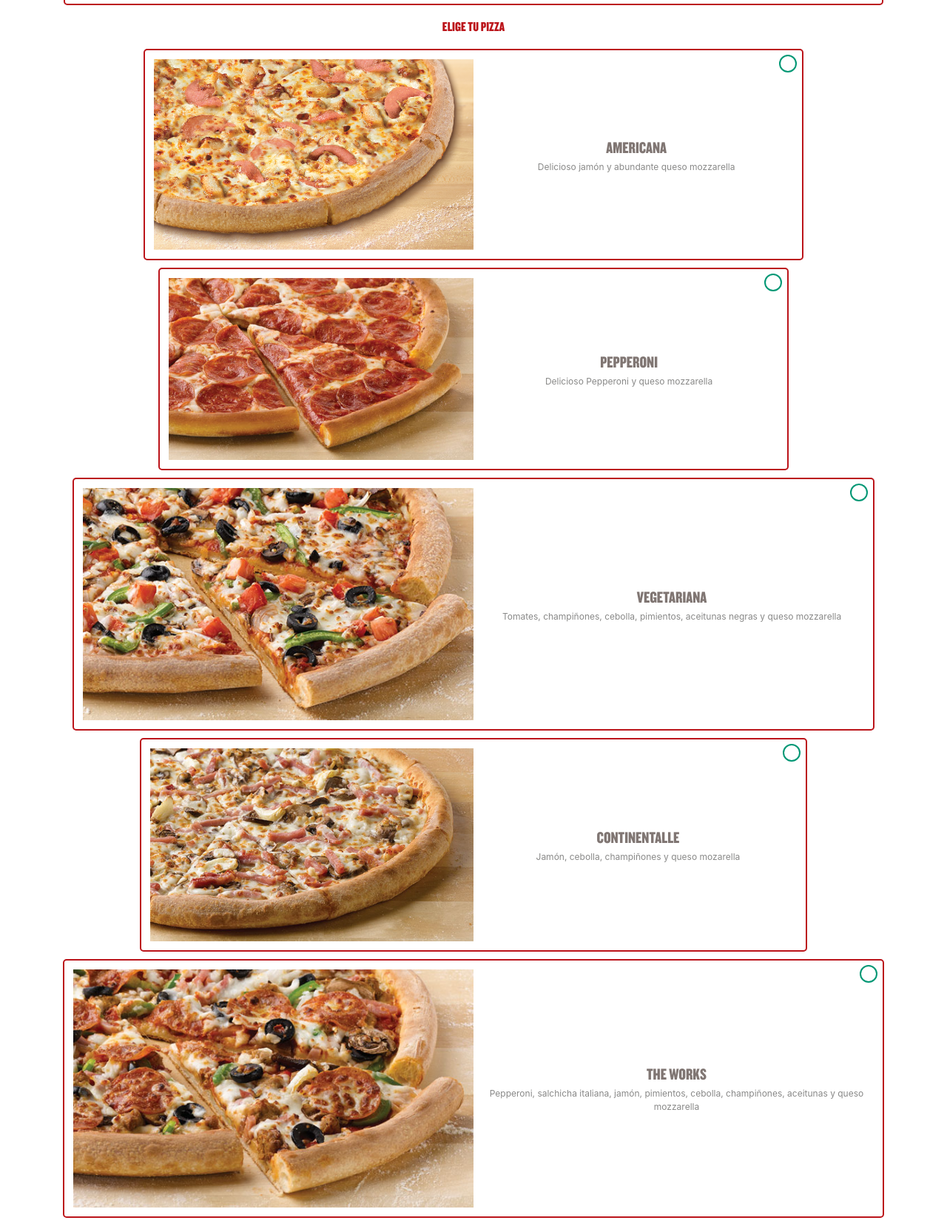
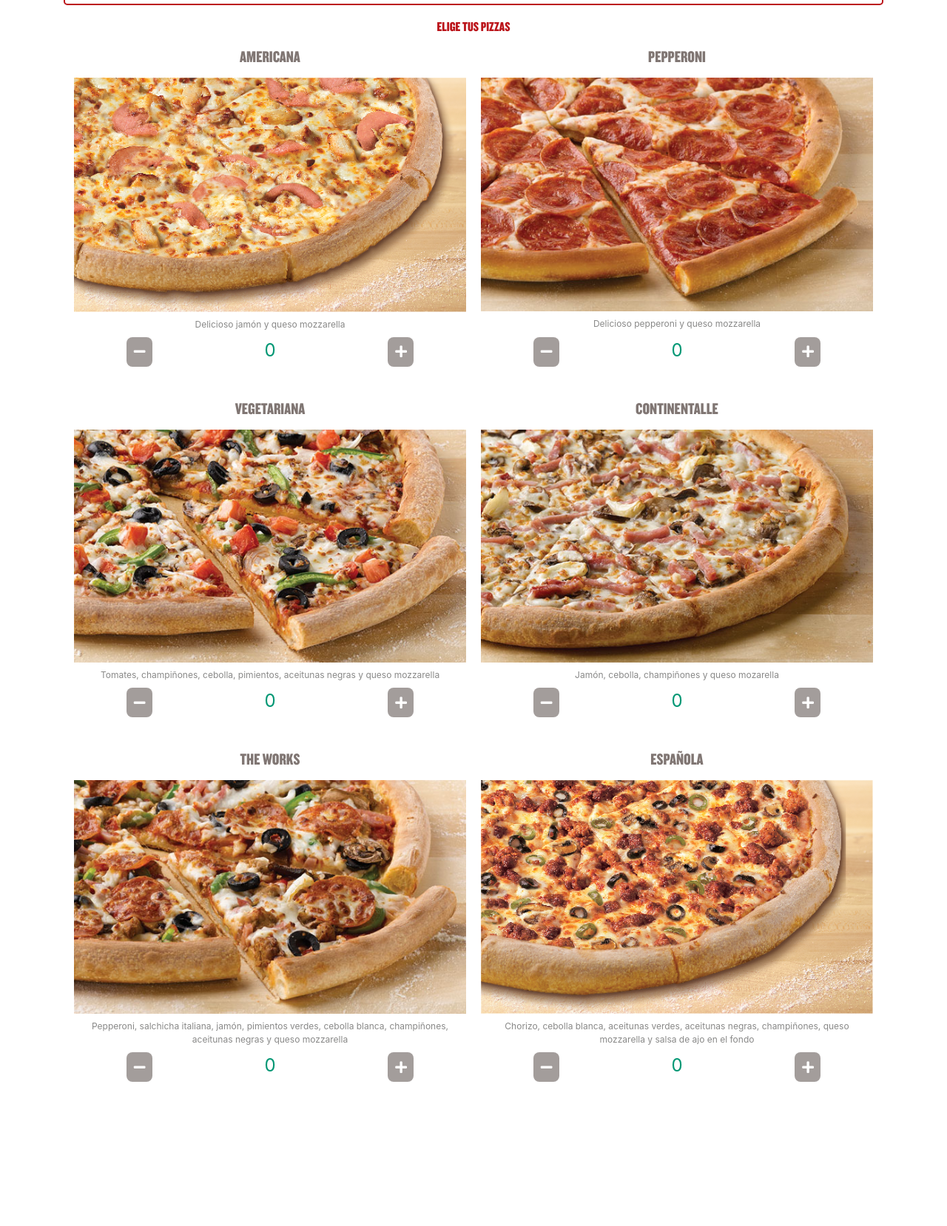
Before and after one commit to carlacentenor/promo-febrero, a website: page src/index.html in a window 1280 px wide. Shown: the part 869-2527 px from the top of the page at 74% size. After the commit the page ends 2403 px from the top, so only its background shows below. Drawn offline with nearby package versions, Linux system fonts and the light colour scheme.

```diff
--- a/src/css/main.css
+++ b/src/css/main.css
@@ -12,10 +12,11 @@
 body {
   margin: 0;
   margin-bottom: 40px;
+
 }
 
 footer {
-  position: absolute;
+  position: fixed;
   bottom: 0;
   width: 100%;
 }
--- a/src/index.html
+++ b/src/index.html
@@ -83,7 +83,7 @@
 
     <div class=" container pizza">
       <div class="text-center mt-3">
-        <p class="mb-0 title-promo-select font--title">1 pizza grande a S/ 39.90</p>
+        <p class="mb-0 title-promo-select font--title">2 pizzas familiares a S/ 69.90</p>
       </div>
       <div class="text-center ">
         <p class="title--grettings font--title mb-0">Te regalamos</p>
@@ -102,104 +102,111 @@
         </div>
       </div>
       <div class="text-center">
-        <p class="font--title title--select-two mb-0">Elige tu pizza</p>
+        <p class="font--title title--select-two mb-0">Elige tus pizzas</p>
       </div>
 
       <!-- Pizzas Grandes -->
-      <div class="container pt-3">
+      <div class="container  pb-3">
 
-        <form id=radiotipo4 class=" text-center">
-          <input type="radio" name="tipo" value="Americana" id="rbamericana" class="text-right" />
-          <label class="pizza-box-radio" for="rbamericana">
-            <div class="row pizza__border--desactive border-preview p-1" id="border-1-americana">
-              <div class="col-6 m-auto pl-2 pt-2 pb-2 pr-0">
-                <img class="img-fluid" src="assets/images/pizzas/americana.png">
+          <div class="row container-pizza pizza-two">
+              <div class="pizza-item">
+                <div>
+                  <div class="title">
+                    <p class="mb-0 pizza__name text-center">Americana</p>
+                  </div>
+                </div>
+                <div><img class="img-fluid" src="assets/images/pizzas/Americana.png"></div>
+                <div>
+                  <p class="pizza--font text-center mb-2 mt-2">Delicioso jamón y queso mozzarella</p>
+                </div>
+                <div class="botones">
+                  <div><button class="decrement pizza__button" "> <i class=" fas fa-minus"></i></button></div>
+                  <div class="text-center pizza__number-span">0</div>
+                  <div><button class="increment pizza__button"><i class="fas fa-plus"></i></button></div>
+                </div>
               </div>
-              <div class="col-6 m-auto">
-                <p class="mb-0 pizza__name text-center">Americana </p>
-                <p class="pizza__name--font text-center mb-0">Delicioso jamón y abundante queso mozzarella</p>
-
+              <div class="pizza-item">
+                <div>
+                  <div class="title">
+                    <p class="mb-0 pizza__name text-center">Pepperoni</p>
+                  </div>
+                </div>
+                <div><img class="img-fluid" src="assets/images/pizzas/pepperoni.jpg"></div>
+                <div>
+                  <p class="pizza--font text-center mb-2 mt-2">Delicioso pepperoni y queso mozzarella</p>
+                </div>
+                <div class="botones">
+                  <div><button class="decrement pizza__button" "> <i class=" fas fa-minus"></i></button></div>
+                  <div class="text-center pizza__number-span">0</div>
+                  <div><button class="increment pizza__button"><i class="fas fa-plus"></i></button></div>
+                </div>
               </div>
+              <div class="pizza-item">
+                    <div>
+                      <div class="title">
+                        <p class="mb-0 pizza__name text-center">Vegetariana</p>
+                      </div>
+                    </div>
+                    <div><img class="img-fluid" src="assets/images/pizzas/vegetariana.jpg"></div>
+                    <div>
+                      <p class="pizza--font text-center mb-2 mt-2">Tomates, champiñones, cebolla, pimientos, aceitunas negras y queso mozzarella</p>
+                    </div>
+                    <div class="botones">
+                      <div><button class="decrement pizza__button" "> <i class=" fas fa-minus"></i></button></div>
+                      <div class="text-center pizza__number-span">0</div>
+                      <div><button class="increment pizza__button"><i class="fas fa-plus"></i></button></div>
+                    </div>
+                  </div>
+                  <div class="pizza-item">
+                        <div>
+                          <div class="title">
+                            <p class="mb-0 pizza__name text-center">CONTINENTALLE</p>
+                          </div>
+                        </div>
+                        <div><img class="img-fluid" src="assets/images/pizzas/continentalle.jpg"></div>
+                        <div>
+                          <p class="pizza--font text-center mb-2 mt-2">Jamón, cebolla, champiñones y queso mozarella</p>
+                        </div>
+                        <div class="botones">
+                          <div><button class="decrement pizza__button" "> <i class=" fas fa-minus"></i></button></div>
+                          <div class="text-center pizza__number-span">0</div>
+                          <div><button class="increment pizza__button"><i class="fas fa-plus"></i></button></div>
+                        </div>
+                      </div>
+                      <div class="pizza-item">
+                          <div>
+                            <div class="title">
+                              <p class="mb-0 pizza__name text-center">THE WORKS</p>
+                            </div>
+                          </div>
+                          <div><img class="img-fluid" src="assets/images/pizzas/the-works.jpg"></div>
+                          <div>
+                            <p class="pizza--font text-center mb-2 mt-2">Pepperoni, salchicha italiana, jamón, pimientos verdes, cebolla blanca, champiñones, aceitunas negras y queso mozzarella</p>
+                          </div>
+                          <div class="botones">
+                            <div><button class="decrement pizza__button" "> <i class=" fas fa-minus"></i></button></div>
+                            <div class="text-center pizza__number-span">0</div>
+                            <div><button class="increment pizza__button"><i class="fas fa-plus"></i></button></div>
+                          </div>
+                        </div>
+                        <div class="pizza-item">
+                            <div>
+                              <div class="title">
+                                <p class="mb-0 pizza__name text-center">ESPAÑOLA</p>
+                              </div>
+                            </div>
+                            <div><img class="img-fluid" src="assets/images/pizzas/española.png"></div>
+                            <div>
+                              <p class="pizza--font text-center mb-2 mt-2">Chorizo, cebolla blanca, aceitunas verdes, aceitunas negras, champiñones, queso mozzarella y salsa de ajo en el fondo</p>
+                            </div>
+                            <div class="botones">
+                              <div><button class="decrement pizza__button" "> <i class=" fas fa-minus"></i></button></div>
+                              <div class="text-center pizza__number-span">0</div>
+                              <div><button class="increment pizza__button"><i class="fas fa-plus"></i></button></div>
+                            </div>
+                          </div>
 
             </div>
-          </label>
-          <input type="radio" name="tipo" value="Pepperoni" id="rbpepperoni" class="text-right" />
-          <label class="pizza-box-radio" for="rbpepperoni">
-            <div class="row pizza__border--desactive border-preview p-1 " id="border-1-pepperoni">
-              <div class="col-6 m-auto pl-2 pt-2 pb-2 pr-0">
-                <img class="img-fluid" src="assets/images/pizzas/pepperoni.jpg">
-              </div>
-              <div class="col-6 m-auto">
-                <p class="mb-0 pizza__name text-center">Pepperoni</p>
-                <p class="pizza__name--font text-center mb-0">Delicioso Pepperoni y queso mozzarella</p>
-
-
-              </div>
-
-            </div>
-          </label>
-
-          <input type="radio" name="tipo" value="Vegetariana" id="rbvegetariana" class="text-right" />
-          <label class="pizza-box-radio" for="rbvegetariana">
-            <div class="row pizza__border--desactive border-preview p-1 " id="border-1-vegetariana">
-              <div class="col-6 m-auto pl-2 pt-2 pb-2 pr-0">
-                <img class="img-fluid" src="assets/images/pizzas/vegetariana.jpg">
-              </div>
-              <div class="col-6 m-auto">
-                <p class="mb-0 pizza__name text-center">Vegetariana</p>
-                <p class="pizza__name--font text-center mb-0">Tomates, champiñones, cebolla, pimientos, aceitunas
-                  negras y queso mozzarella</p>
-
-              </div>
-            </div>
-          </label>
-
-          <input type="radio" name="tipo" value="continentalle" id="rbcontinentale" class="text-right" />
-          <label class="pizza-box-radio" for="rbcontinentale">
-            <div class="row pizza__border--desactive border-preview p-1" id="border-1-continentalle">
-              <div class="col-6 m-auto pl-2 pt-2 pb-2 pr-0">
-                <img class="img-fluid" src="assets/images/pizzas/continentalle.jpg">
-              </div>
-              <div class="col-6 m-auto">
-                <p class="mb-0 pizza__name text-center pizza__name--position">Continentalle</p>
-                <p class="pizza__name--font text-center mb-0">Jamón, cebolla, champiñones y queso mozarella</p>
-
-              </div>
-            </div>
-          </label>
-
-          <input type="radio" name="tipo" value="The Works" id="rbtheworks" class="text-right" />
-          <label class="pizza-box-radio" for="rbtheworks">
-            <div class="row pizza__border--desactive border-preview p-1 mb-2" id="border-1-theworks">
-              <div class="col-6 m-auto pl-2 pt-2 pb-2 pr-0">
-                <img class="img-fluid" src="assets/images/pizzas/the-works.jpg">
-              </div>
-              <div class="col-6 m-auto">
-                <p class="mb-0 pizza__name text-center">The Works</p>
-                <p class="pizza__name--font text-center mb-0">Pepperoni, salchicha italiana, jamón, pimientos, cebolla,
-                  champiñones,
-                  aceitunas y queso mozzarella</p>
-
-
-              </div>
-            </div>
-          </label>
-          <input type="radio" name="tipo" value="Española" id="rbespañola" class="text-right" />
-          <label class="pizza-box-radio" for="rbespañola">
-            <div class="row pizza__border--desactive border-preview p-1 mb-2" id="border-1-española">
-              <div class="col-6 m-auto pl-2 pt-2 pb-2 pr-0">
-                <img class="img-fluid" src="assets/images/pizzas/española.png">
-              </div>
-              <div class="col-6 m-auto">
-                <p class="mb-0 pizza__name text-center">Española</p>
-                <p class="pizza__name--font text-center mb-0">Chorizo, cebolla blanca, aceitunas verdes, aceitunas
-                  negras, champiñones, queso mozzarella y salsa de ajo en el fondo</p>
-
-
-              </div>
-            </div>
-          </label>
-        </form>
       </div>
 
     </div>
```
